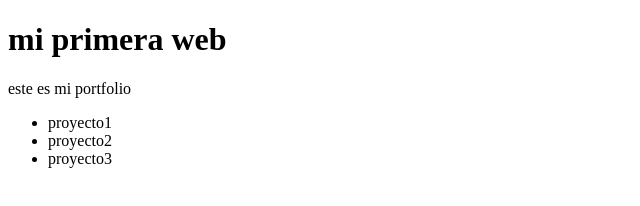
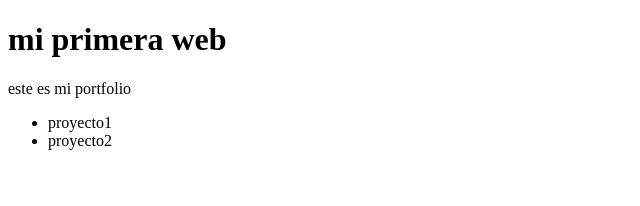
Before and after one commit to mirusegura/primerProyecto, a plain HTML site: page index.html in a window 1280 px wide. Shown: the full height of the page, 0-640 px from the left. Drawn offline with Linux system fonts and the light colour scheme.

Commit message:
nuevos cambios

```diff
--- a/index.html
+++ b/index.html
@@ -12,7 +12,7 @@
 
     <ul><li>proyecto1</li>
     <li>proyecto2</li>
-    <li>proyecto3</li></ul>
+    </ul>
 
 
 
```
